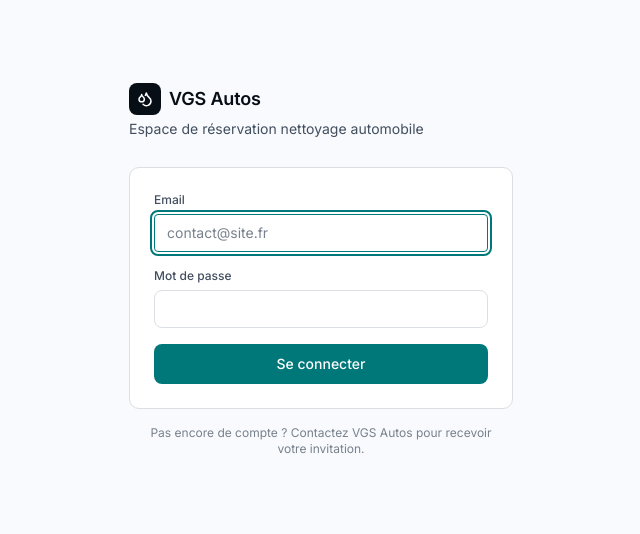
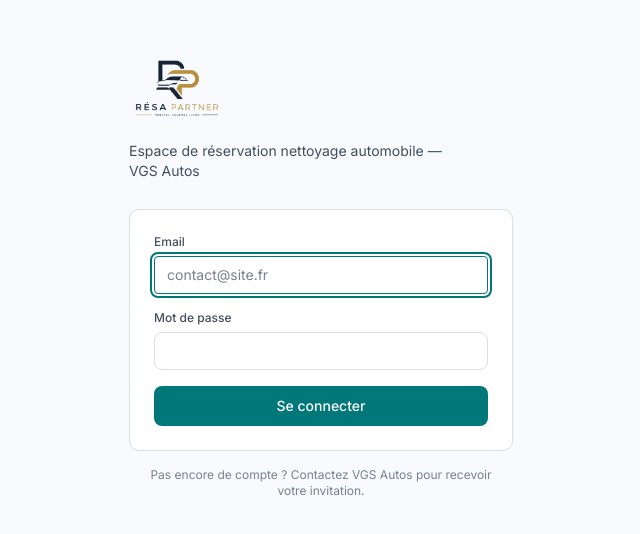
Before and after one commit to Robv29/resa-partner, a Next.js app: page /login in a window 1280 px wide. Shown: the part 130-664 px from the top of the page, without its empty margins (319-959 px from the left). Built offline with nearby package versions, Linux system fonts and the light colour scheme.

Commit message:
Intégration logo Résa Partner

```diff
--- a/src/app/(admin)/admin/layout.tsx
+++ b/src/app/(admin)/admin/layout.tsx
@@ -1,5 +1,5 @@
 import { redirect } from "next/navigation";
-import { Droplets } from "lucide-react";
+import Image from "next/image";
 import { createClient } from "@/lib/supabase/server";
 import LogoutButton from "@/components/LogoutButton";
 import AdminNav from "@/components/AdminNav";
@@ -27,10 +27,10 @@ export default async function AdminLayout({ children }: { children: React.ReactN
         <div className="max-w-6xl mx-auto px-6 py-3 flex items-center justify-between">
           <div className="flex items-center gap-8">
             <div className="flex items-center gap-2">
-              <span className="flex h-7 w-7 items-center justify-center rounded-md bg-white/10 text-white">
-                <Droplets className="h-3.5 w-3.5" strokeWidth={2.25} />
+              <span className="flex h-7 w-7 items-center justify-center rounded-md bg-white p-1">
+                <Image src="/logo-mark.png" alt="Résa Partner" width={28} height={28} className="h-full w-full object-contain" />
               </span>
-              <span className="font-semibold text-white text-sm tracking-[-0.01em]">VGS Autos</span>
+              <span className="font-semibold text-white text-sm tracking-[-0.01em]">Résa Partner</span>
             </div>
             <AdminNav />
           </div>
--- a/src/app/(client)/dashboard/page.tsx
+++ b/src/app/(client)/dashboard/page.tsx
@@ -1,5 +1,6 @@
 import { redirect } from "next/navigation";
-import { CarFront, Droplets } from "lucide-react";
+import Image from "next/image";
+import { CarFront } from "lucide-react";
 import { createClient } from "@/lib/supabase/server";
 import { formatDateFR, formatEUR } from "@/lib/format";
 import NewBookingForm from "./NewBookingForm";
@@ -57,8 +58,8 @@ export default async function DashboardPage() {
       <header className="bg-ink">
         <div className="max-w-2xl mx-auto px-5 py-4 flex items-center justify-between">
           <div className="flex items-center gap-2.5">
-            <span className="flex h-8 w-8 items-center justify-center rounded-md bg-white/10 text-white">
-              <Droplets className="h-4 w-4" strokeWidth={2.25} />
+            <span className="flex h-8 w-8 items-center justify-center rounded-md bg-white p-1">
+              <Image src="/logo-mark.png" alt="Résa Partner" width={32} height={32} className="h-full w-full object-contain" />
             </span>
             <div>
               <p className="text-sm font-semibold text-white leading-tight">{site?.name}</p>
--- a/src/app/layout.tsx
+++ b/src/app/layout.tsx
@@ -9,8 +9,9 @@ const inter = Inter({
 });
 
 export const metadata: Metadata = {
-  title: "VGS Autos — Réservation nettoyage",
+  title: "Résa Partner — VGS Autos",
   description: "Espace de réservation et de suivi du nettoyage automobile VGS Autos",
+  icons: { icon: "/logo-mark.png" },
 };
 
 export default function RootLayout({ children }: { children: React.ReactNode }) {
--- a/src/app/login/page.tsx
+++ b/src/app/login/page.tsx
@@ -1,4 +1,5 @@
-import { Droplets, TriangleAlert } from "lucide-react";
+import Image from "next/image";
+import { TriangleAlert } from "lucide-react";
 import { signIn } from "./actions";
 import { inputClass, labelClass, buttonClass } from "@/components/ui";
 
@@ -11,13 +12,10 @@ export default function LoginPage({ searchParams }: { searchParams: { error?: st
       />
 
       <div className="relative w-full max-w-sm">
-        <div className="flex items-center gap-2 mb-1">
-          <span className="flex h-8 w-8 items-center justify-center rounded-md bg-ink text-white">
-            <Droplets className="h-4 w-4" strokeWidth={2.25} />
-          </span>
-          <h1 className="text-lg font-semibold text-ink tracking-[-0.01em]">VGS Autos</h1>
+        <div className="mb-1">
+          <Image src="/logo-full.png" alt="Résa Partner" width={220} height={220} className="h-24 w-auto" priority />
         </div>
-        <p className="text-ink-soft mb-7 text-sm">Espace de réservation nettoyage automobile</p>
+        <p className="text-ink-soft mb-7 text-sm">Espace de réservation nettoyage automobile — VGS Autos</p>
 
         <form action={signIn} className="bg-surface border border-border rounded-lg p-6 space-y-4">
           <div>
```
Also changed, not shown: public/logo-full.png (added), public/logo-mark.png (added).
